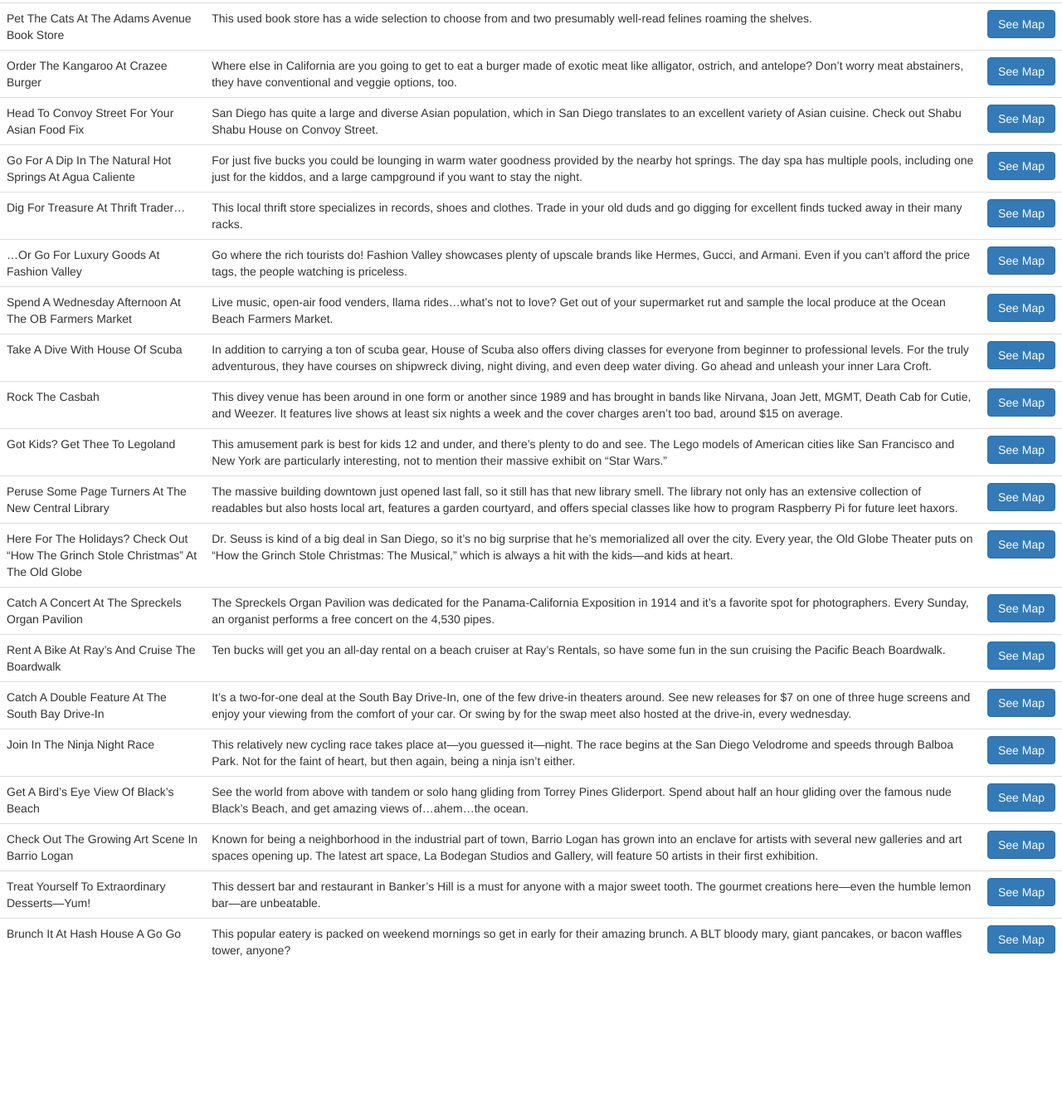
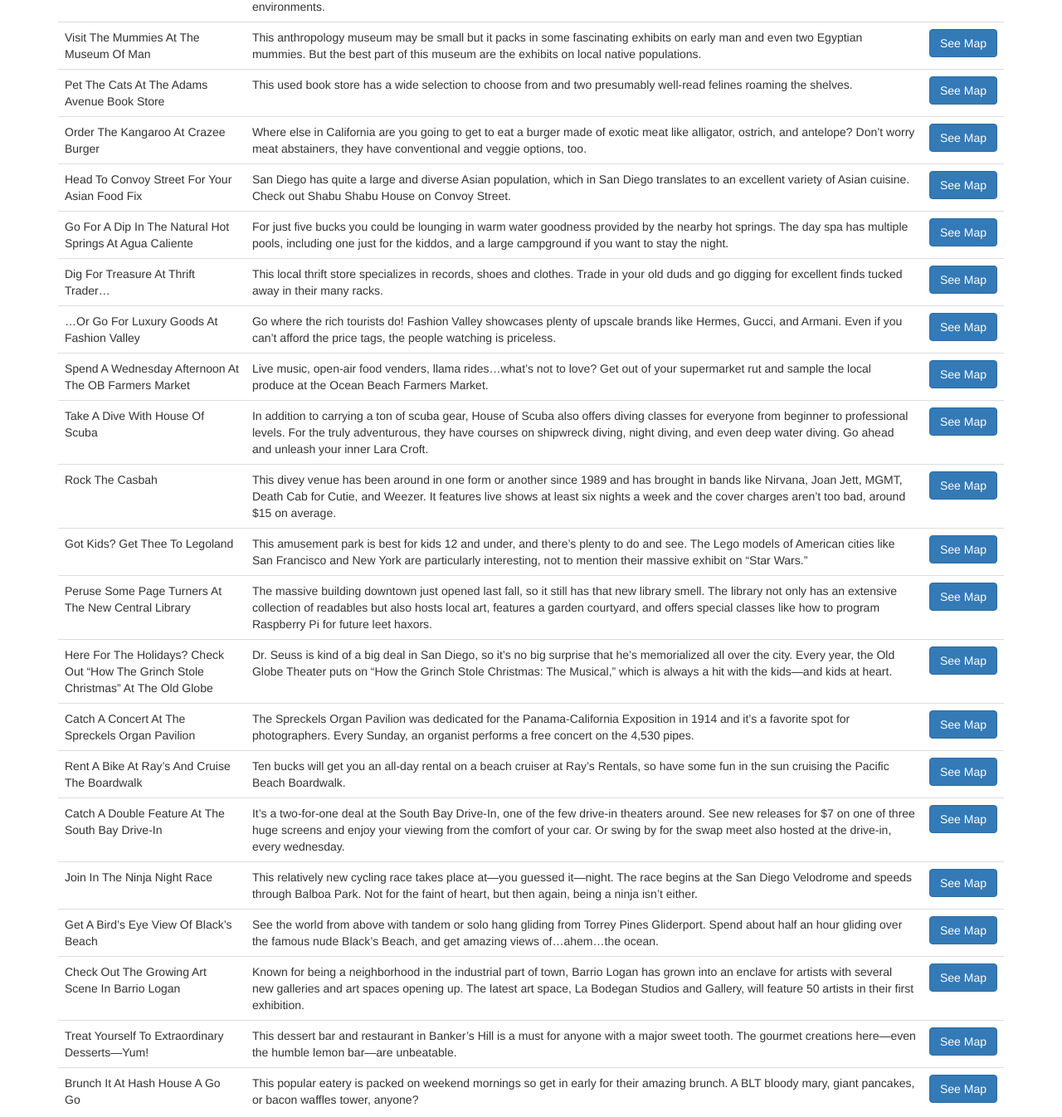
Before and after one commit to chelseamidgette/TopSpotsAngular, a website: page index.html in a window 1280 px wide. Shown: the part 708-2054 px from the top of the page at 83% size. Before the commit the page ends 1891 px from the top, so only its background shows below. Drawn offline with nearby package versions, Linux system fonts and the light colour scheme; files that its build step writes are made by us from their sources.

Commit message:
fixed links to map locations, minor formatting improvements

```diff
--- a/index.html
+++ b/index.html
@@ -14,6 +14,7 @@
 </head>
 
 <body ng-controller="TopSpotsCtrl">
+    <div class="container">
 
         <h1>SAN DIEGO TOP SPOTS</h1>
 
@@ -27,9 +28,10 @@
                 <tr ng-repeat="topspot in topspots">
                     <td>{{ topspot.name }}</td>
                     <td>{{ topspot.description }}</td>
-                <td><a class="btn btn-primary" target="_blank" href="https://www.google.com/maps?q={{x.location[0]}},{{x.location[1]}}">See Map</a></td>
+                    <td><a class="btn btn-primary" target="_blank" href="https://www.google.com/maps?q={{ topspot.location[0] }},{{ topspot.location[1] }}">See Map</a></td>
                 </tr>
             </table>
+        </div>
     </div>
     <!-- bower:js -->
     <script src="bower_components/angular/angular.js"></script>
```
Lines whose indentation alone changed are shown as unchanged.
